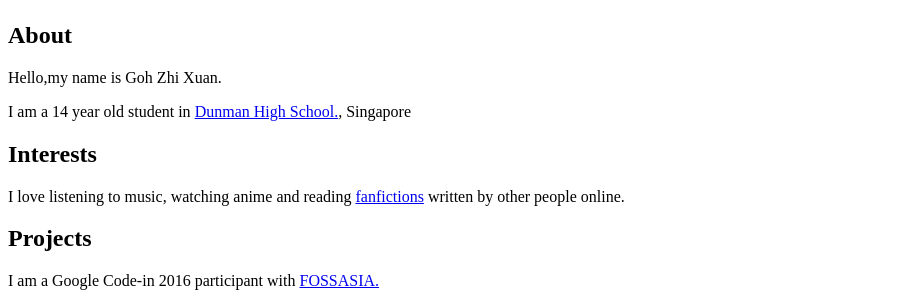
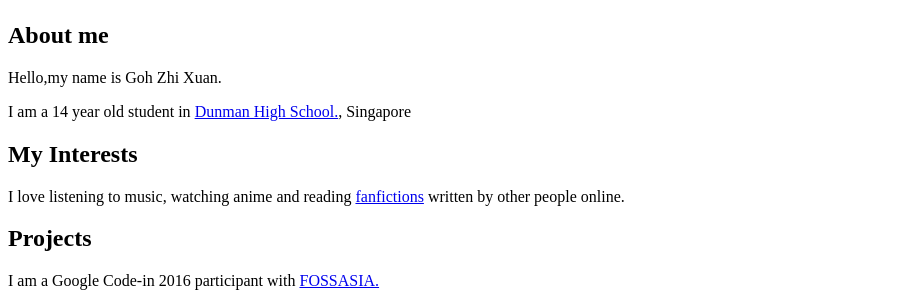
Before and after one commit to 17y2hgohzhixuan/17y2hgohzhixuan.github.io, a plain HTML site: page index.html in a window 1280 px wide. Shown: the part 931-1237 px from the top of the page, without its empty margins (0-912 px from the left). Drawn offline with Linux system fonts and the light colour scheme.

Commit message:
Update index.html

```diff
--- a/index.html
+++ b/index.html
@@ -7,10 +7,10 @@
   <body>
 <h1>Welcome!!</h1>
     <img src="https://raw.githubusercontent.com/17y2hgohzhixuan/17y2hgohzhixuan.github.io/master/unnamed.jpg"/>
-    <h2>About</h2>
+    <h2>About me</h2>
     <p>Hello,my name is Goh Zhi Xuan.</p>
     <p>I am a 14 year old student in <a href="dunmanhigh.moe.edu.sg">Dunman High School.</a>, Singapore</p>
-    <h2>Interests</h2>
+    <h2>My Interests</h2>
     <p>I love listening to music, watching anime and reading <a href="https://www.fanfiction.net/anime/naruto/">fanfictions</a> written by other people online.</p>
     <h2>Projects</h2>
     <p> I am a Google Code-in 2016 participant with <a href="http://fossasia.org">FOSSASIA.</a></p>
```
